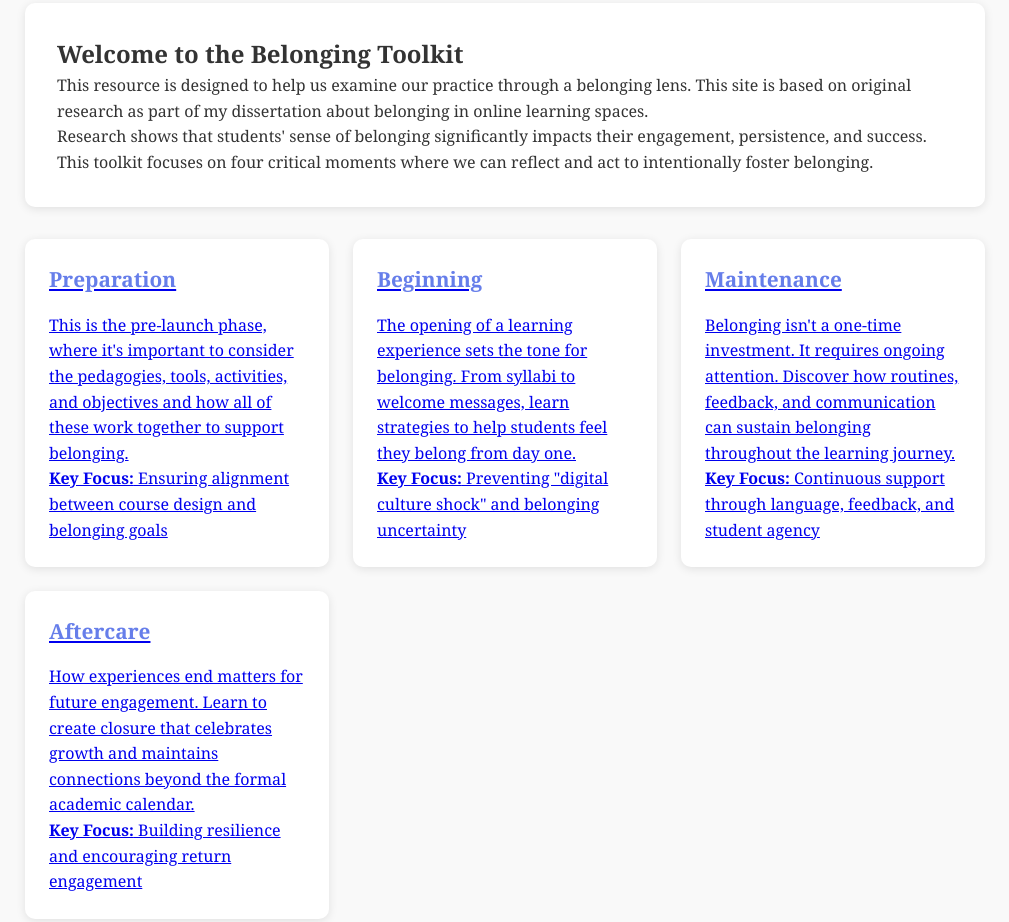
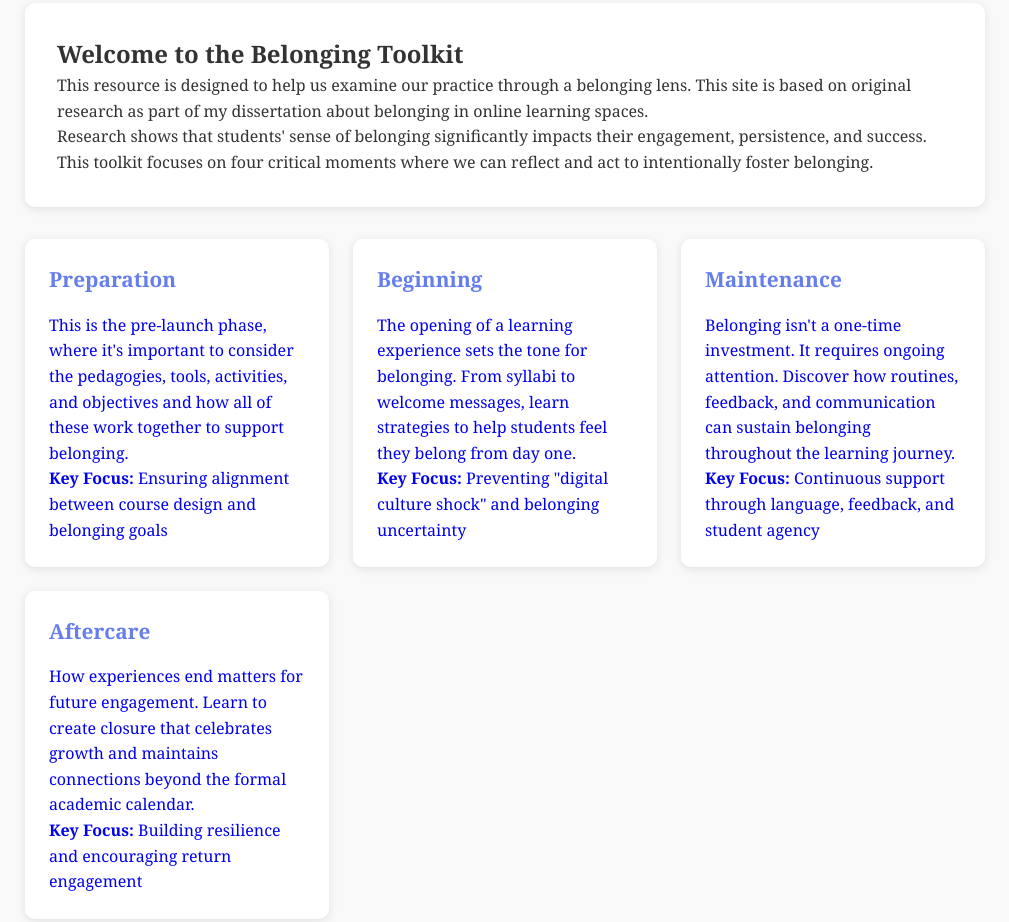
Before and after one commit to kat-wehr/design-for-belonging, a plain HTML site: page index.html in a window 1280 px wide. Shown: the part 216-1138 px from the top of the page, without its empty margins (135-1144 px from the left). Drawn offline with Linux system fonts and the light colour scheme.

Commit message:
Update index.html

```diff
--- a/index.html
+++ b/index.html
@@ -125,7 +125,7 @@
         </section>
 
         <section class="moments-grid">
-            <a href="preparation.html">
+            <a href="preparation.html" style="text-decoration: none;">
             <div class="moment-card">
                 <h3 class="moment-title">Preparation</h3>
                 <p>This is the pre-launch phase, where it's important to consider the pedagogies, tools, activities, and objectives and how all of these work together to support belonging.</p>
@@ -133,7 +133,7 @@
             </div>
             </a>
 
-            <a href="beginning.html">
+            <a href="beginning.html" style="text-decoration: none;">
             <div class="moment-card">
                 <h3 class="moment-title">Beginning</h3>
                 <p>The opening of a learning experience sets the tone for belonging. From syllabi to welcome messages, learn strategies to help students feel they belong from day one.</p>
@@ -141,7 +141,7 @@
             </div>
             </a>
 
-            <a href="maintenance.html">
+            <a href="maintenance.html" style="text-decoration: none;">
             <div class="moment-card">
                 <h3 class="moment-title">Maintenance</h3>
                 <p>Belonging isn't a one-time investment. It requires ongoing attention. Discover how routines, feedback, and communication can sustain belonging throughout the learning journey.</p>
@@ -149,7 +149,7 @@
             </div>
             </a>
 
-            <a href="aftercare.html">
+            <a href="aftercare.html" style="text-decoration: none;">
             <div class="moment-card">
                 <h3 class="moment-title">Aftercare</h3>
                 <p>How experiences end matters for future engagement. Learn to create closure that celebrates growth and maintains connections beyond the formal academic calendar.</p>
```
